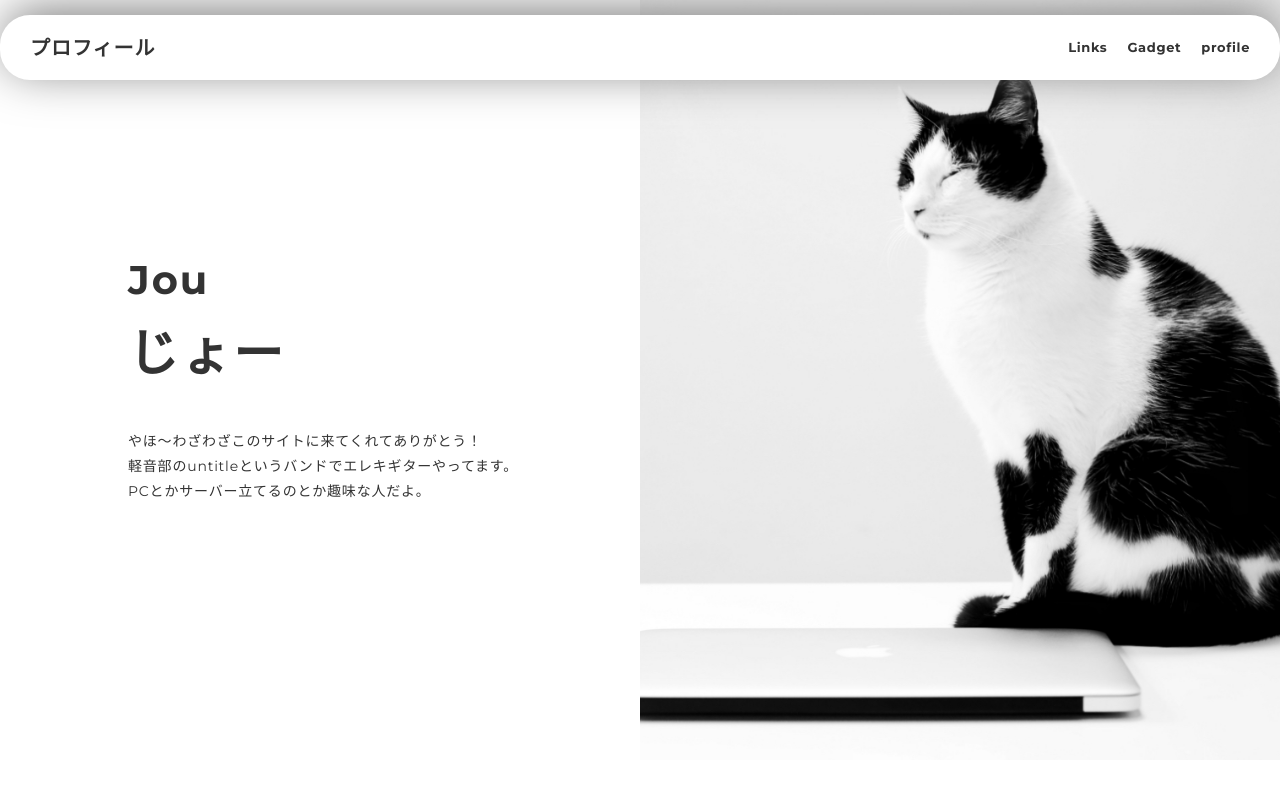
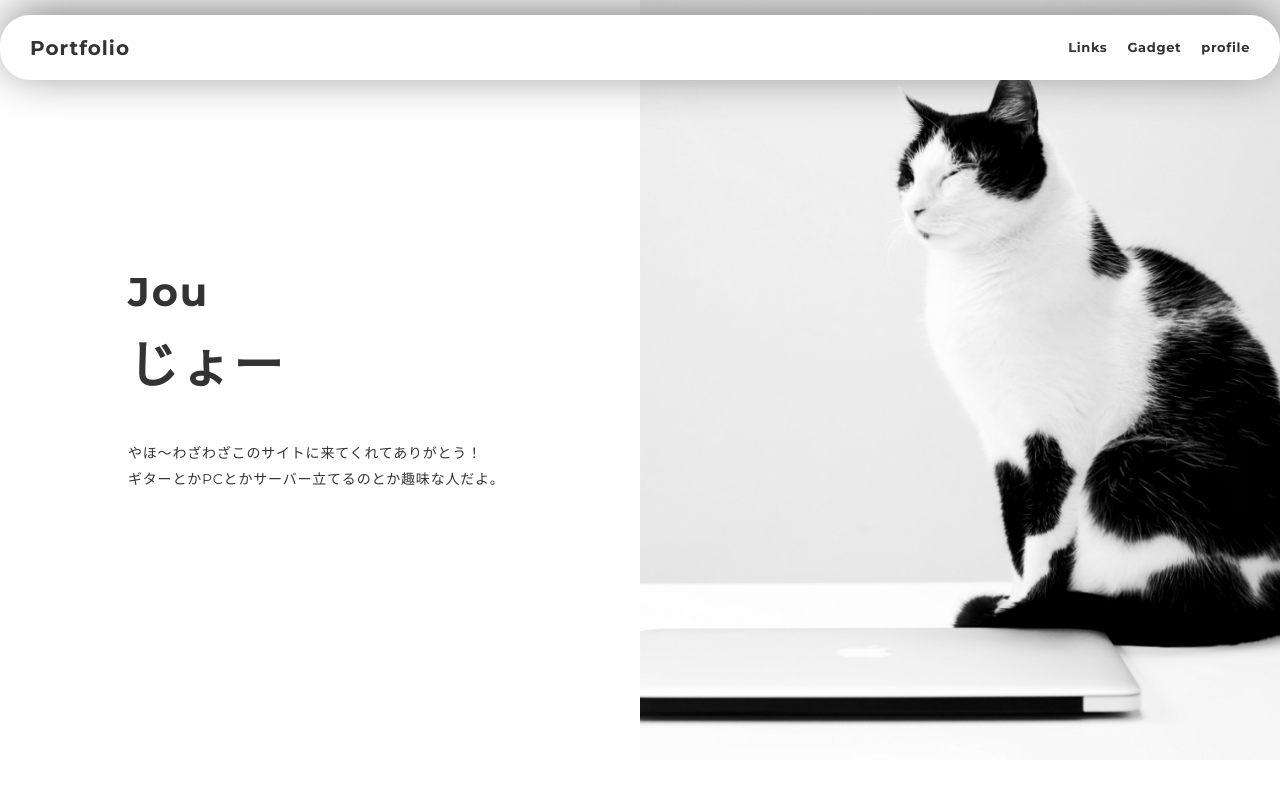
Before and after one commit to johnscriptscom/Portfolio, a plain HTML site: page index.html in a window 1280 px wide. Shown: the top 800 px of the page. Drawn offline with nearby package versions, Linux system fonts and the light colour scheme.

Commit message:
Update index.html

```diff
--- a/index.html
+++ b/index.html
@@ -10,7 +10,7 @@
   <meta property="og:image" content="img/ogp.png">
   <meta name="description" content="ポートフォリオ" />
 <meta name="robots" content="noindex">
-  <title>じょーのメインページ</title>
+  <title>Jou's Portfolio</title>
   <link rel="preconnect" href="https://fonts.gstatic.com">
   <link rel="preconnect" href="https://fonts.gstatic.com">
   <link href="https://fonts.googleapis.com/css2?family=Montserrat:wght@400;700&display=swap" rel="stylesheet">
@@ -28,7 +28,7 @@
     <header class="header ">
       <div class="header-inner">
         <h1 class="header-logo">
-          <a href=".">プロフィール</a>
+          <a href=".">Portfolio</a>
         </h1>
         <nav class="header-nav">
           <ul class="header-nav-list">
@@ -51,8 +51,7 @@
         <br>
           <p class="split-text">
             やほ～わざわざこのサイトに来てくれてありがとう！<br>
-            軽音部のuntitleというバンドでエレキギターやってます。<br>
-            PCとかサーバー立てるのとか趣味な人だよ。<br>
+            ギターとかPCとかサーバー立てるのとか趣味な人だよ。<br>
           </p>
         </div>
         <div class="split-img"></div>
@@ -104,7 +103,7 @@
       <!-- My device -->
       <section class="device section" id="device">
        <div class="inner">
-        <h2 class="title">My device</h2>
+        <h2 class="title">Gadget</h2>
          <div class="device-list">
           <div class="device-item">
           <p class="device-img"><img src="img/s9.png" alt=""></p>
```
